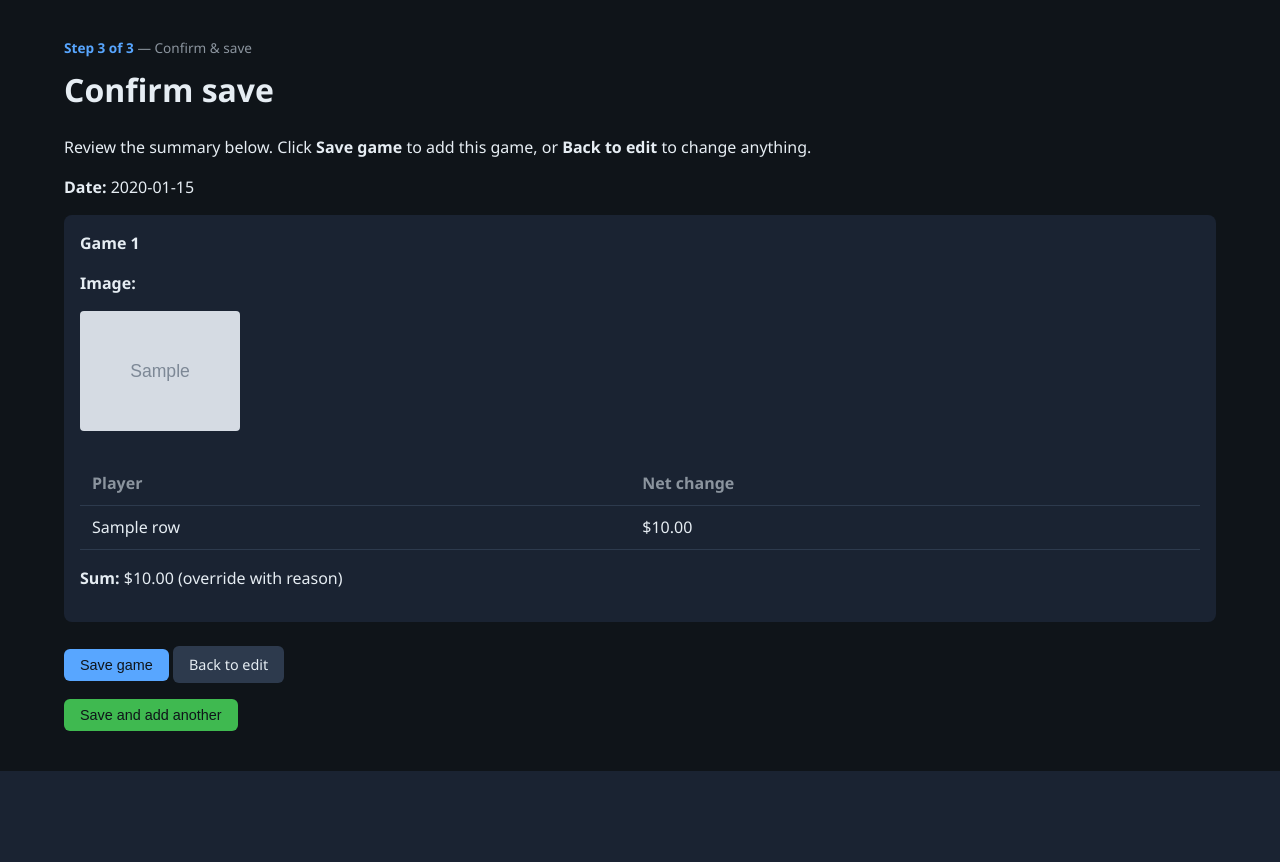
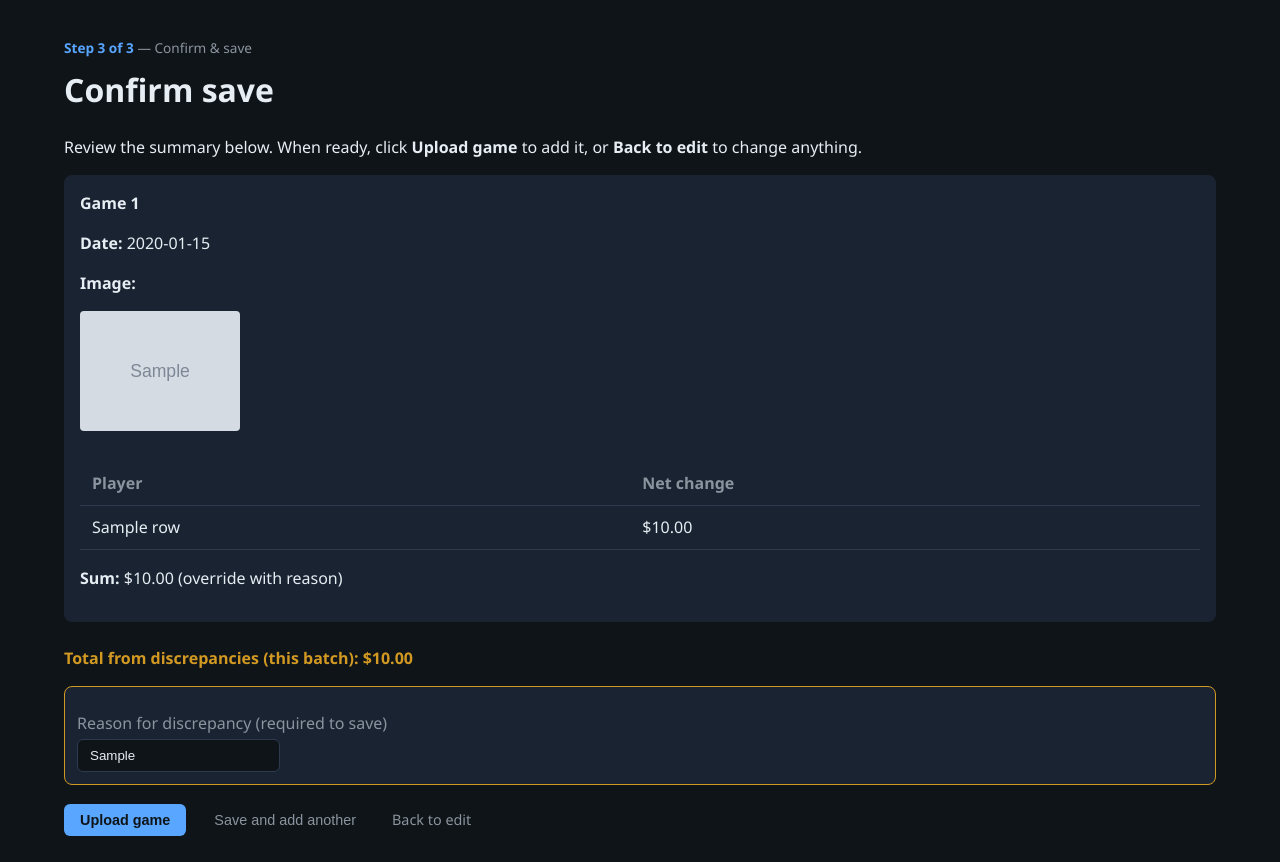
Before and after one commit to ttsay10000/poker-tracker, a FastAPI app: template templates/game_confirm.html in a window 1280 px wide. Shown: the part 49-911 px from the top of the page. Before the commit the page ends 820 px from the top, so only its background shows below. Run offline with FastAPI, Linux system fonts and the light colour scheme; the template is opened without the code that fills it: most values are stand-ins (such as "Sample title", 1, 10 or a date in 2020); grey boxes marked "Sample" are stand-in pictures.

Commit message:
Allow upload with discrepancy, total discrepancy display, one master Upload button, UI cleanup
- Allow proceeding to confirm and save when game has discrepancy; collect reason on confirm page
- Remove blocking validation for balance and net vs buyin/cashout so discrepancy is allowed
- Show total discrepancy under games list and on review/confirm (this batch)
- Single master form on confirm: one Upload game button; Save and add another + Back to edit as links
- Add server-side require reason when saving unbalanced games; show confirm_error if missing
- Review page: optional force-save block, Refresh player list as link, action-row layout
- Confirm/New/List: primary button + link-style secondary (btn-link, action-row)
- Games list: Back to Dashboard as link; pass sum_net and total_discrepancy

Co-authored-by: Cursor <cursoragent@cursor.com>

```diff
--- a/static/app.js
+++ b/static/app.js
@@ -38,6 +38,9 @@
         if (continueBtn && continueBtn.textContent.indexOf('Continue to Confirm') !== -1) {
           continueBtn.addEventListener('click', function (e) {
             e.preventDefault();
+            // Clear any previous validation message
+            var validationMsg = document.getElementById('review-validation-message');
+            if (validationMsg) validationMsg.remove();
             if (reviewForm.checkValidity()) {
               showLoading('Continuing to confirm…');
               reviewForm.submit();
@@ -45,9 +48,18 @@
               reviewForm.reportValidity();
               var firstInvalid = reviewForm.querySelector(':invalid');
               if (firstInvalid) {
-                firstInvalid.scrollIntoView({ behavior: 'smooth', block: 'nearest' });
+                firstInvalid.scrollIntoView({ behavior: 'smooth', block: 'center' });
                 firstInvalid.focus();
               }
+              // Show a visible message so user knows why the button didn't submit
+              var msg = document.createElement('p');
+              msg.id = 'review-validation-message';
+              msg.setAttribute('role', 'alert');
+              msg.className = 'error';
+              msg.style.marginTop = '1rem';
+              msg.style.marginBottom = '0';
+              msg.textContent = 'Please fix the highlighted field(s) above: assign a player to every row and fill any required fields, then try again.';
+              continueBtn.closest('div').appendChild(msg);
             }
           });
         }
@@ -56,13 +68,20 @@
     var confirmForm = document.getElementById('confirm-form');
     if (confirmForm) {
       confirmForm.addEventListener('submit', function () {
-        showLoading('Saving game…');
+        showLoading('Uploading game…');
       });
     }
-    var saveAddAnother = document.getElementById('save-add-another');
-    if (saveAddAnother) {
-      saveAddAnother.addEventListener('submit', function () {
-        showLoading('Saving game…');
+    // "Save and add another" submits the same form with add_another=1 (one master form, one reason field)
+    var saveAddAnotherBtn = document.getElementById('save-add-another-btn');
+    if (saveAddAnotherBtn && confirmForm) {
+      saveAddAnotherBtn.addEventListener('click', function () {
+        if (!confirmForm.checkValidity()) {
+          confirmForm.reportValidity();
+          return;
+        }
+        confirmForm.action = confirmForm.action.replace(/\?.*$/, '') + '?add_another=1';
+        showLoading('Uploading game…');
+        confirmForm.submit();
       });
     }
   }
--- a/static/style.css
+++ b/static/style.css
@@ -79,11 +79,16 @@ h1, h2 { margin-top: 0; }
 
 /* Buttons */
 .btn { display: inline-block; padding: 0.5rem 1rem; border-radius: 6px; text-decoration: none; font-size: 0.9rem; cursor: pointer; border: none; }
-.btn-primary { background: var(--accent); color: var(--bg); }
+.btn-primary { background: var(--accent); color: var(--bg); font-weight: 600; }
 .btn-secondary { background: var(--border); color: var(--text); }
 .btn-success { background: var(--success); color: var(--bg); }
 .btn-danger { background: var(--danger); color: #fff; }
 .btn-small { padding: 0.35rem 0.75rem; font-size: 0.85rem; }
+.btn-link { background: none; color: var(--muted); padding: 0.5rem 0.75rem; }
+.btn-link:hover { color: var(--accent); }
+/* Action row: one primary + secondary actions with consistent spacing */
+.action-row { display: flex; flex-wrap: wrap; align-items: center; gap: 0.75rem; margin-top: 1rem; }
+.action-row .btn-primary { margin-right: 0.25rem; }
 
 /* Tables */
 table { width: 100%; border-collapse: collapse; margin: 1rem 0; }
--- a/templates/game_confirm.html
+++ b/templates/game_confirm.html
@@ -4,17 +4,20 @@
 <p class="add-game-step"><strong>Step 3 of 3</strong> — Confirm & save</p>
 <h1>Confirm save</h1>
 {% if parsed.games and parsed.games|length > 1 %}
-<p class="muted" style="margin-bottom:0.75rem;">Review the {{ parsed.games|length }} games below. Click <strong>Save all games</strong> to add them, or <strong>Back to edit</strong> to change anything.</p>
+<p class="muted" style="margin-bottom:0.75rem;">Review the {{ parsed.games|length }} games below. When ready, click <strong>Upload games</strong> to add them, or <strong>Back to edit</strong> to change anything.</p>
 {% else %}
-<p class="muted" style="margin-bottom:0.75rem;">Review the summary below. Click <strong>Save game</strong> to add this game, or <strong>Back to edit</strong> to change anything.</p>
+<p class="muted" style="margin-bottom:0.75rem;">Review the summary below. When ready, click <strong>Upload game</strong> to add it, or <strong>Back to edit</strong> to change anything.</p>
+{% endif %}
+{% if confirm_error %}
+<p class="error" role="alert" style="margin-bottom:1rem;">{{ confirm_error }}</p>
 {% endif %}
 
 {% if parsed.games %}
 {# ----- Multi-game confirm ----- #}
-<p><strong>Date:</strong> {{ parsed.played_at.strftime('%Y-%m-%d') if parsed.played_at else '—' }}</p>
 {% for game in parsed.games %}
 <div class="confirm-block" style="margin-bottom:1.5rem;">
   <h2 style="font-size:1rem;">Game {{ loop.index }}</h2>
+  <p><strong>Date:</strong> {{ game.played_at.strftime('%Y-%m-%d') if game.played_at else '—' }}</p>
   {% if game.source_image_path_or_url %}
   <p><strong>Image{% if (game.source_image_path_or_url or '').split(',') | length > 1 %}s{% endif %}:</strong></p>
   {% for img_url in (game.source_image_path_or_url or '').split(',') %}
@@ -41,15 +44,27 @@
   <p><strong>Sum:</strong> {{ "${:,.2f}".format(game.sum_net) }} {% if game.balanced %}✅ Balanced{% else %}(override with reason){% endif %}</p>
 </div>
 {% endfor %}
+{% set ns = namespace(total=0) %}
+{% for g in parsed.games %}
+{% if not g.balanced %}
+{% set ns.total = ns.total + g.sum_net %}
+{% endif %}
+{% endfor %}
+{% if ns.total != 0 %}
+<p class="discrepancy-total" style="margin-bottom:1rem; font-weight:600; color:var(--warning, #e0a000);">Total from discrepancies (this batch): {{ "${:,.2f}".format(ns.total) }}</p>
+{% endif %}
 {% set any_unbalanced = (parsed.games | rejectattr('balanced') | list | length) > 0 %}
 <form method="post" action="/games/save" id="confirm-form">
-  <input type="hidden" name="played_at" value="{{ parsed.played_at.strftime('%Y-%m-%d') if parsed.played_at else '' }}">
   {% if any_unbalanced %}
   <input type="hidden" name="force_save" value="1">
-  <input type="hidden" name="force_reason" value="{{ parsed.games[0].force_reason or '' }}">
+  <div class="force-reason-block" style="margin-bottom:1rem; padding:0.75rem; background:var(--card); border:1px solid var(--warning); border-radius:8px;">
+    <label for="force_reason_confirm">Reason for discrepancy (required to save)</label>
+    <input type="text" id="force_reason_confirm" name="force_reason" value="{{ parsed.games[0].force_reason or '' }}" placeholder="e.g. Rounding / rake" required>
+  </div>
   {% endif %}
   {% for game in parsed.games %}
   {% set g_idx = loop.index0 %}
+  <input type="hidden" name="games[{{ g_idx }}][played_at]" value="{{ game.played_at.strftime('%Y-%m-%d') if game.played_at else '' }}">
   <input type="hidden" name="games[{{ g_idx }}][source_image_path_or_url]" value="{{ game.source_image_path_or_url or '' }}">
   {% for r in game.rows %}
   {% if r.player_id and r.net_change is not none %}
@@ -62,35 +77,14 @@
   {% endif %}
   {% endfor %}
   {% endfor %}
-  <button type="submit" class="btn btn-primary">{% if parsed.games|length > 1 %}Save all games{% else %}Save game{% endif %}</button>
-  <a href="/games/new" class="btn btn-secondary">Back to edit</a>
+  <div class="action-row confirm-actions">
+    <button type="submit" class="btn btn-primary btn-upload-master">{% if parsed.games|length > 1 %}Upload games{% else %}Upload game{% endif %}</button>
+    {% if parsed.games|length == 1 %}
+    <button type="button" class="btn btn-link" id="save-add-another-btn">Save and add another</button>
+    {% endif %}
+    <a href="/games/new" class="btn btn-link">Back to edit</a>
+  </div>
 </form>
-{% if parsed.games|length == 1 %}
-<p style="margin-top:1rem;">
-  <form method="post" action="/games/save?add_another=1" style="display:inline;" id="save-add-another">
-    <input type="hidden" name="played_at" value="{{ parsed.played_at.strftime('%Y-%m-%d') if parsed.played_at else '' }}">
-    {% for game in parsed.games %}
-    {% set g_idx = loop.index0 %}
-    <input type="hidden" name="games[{{ g_idx }}][source_image_path_or_url]" value="{{ game.source_image_path_or_url or '' }}">
-    {% for r in game.rows %}
-    {% if r.player_id and r.net_change is not none %}
-    <input type="hidden" name="games[{{ g_idx }}][rows][{{ loop.index0 }}][player_id]" value="{{ r.player_id }}">
-    <input type="hidden" name="games[{{ g_idx }}][rows][{{ loop.index0 }}][raw_name]" value="{{ r.raw_name or '' }}">
-    <input type="hidden" name="games[{{ g_idx }}][rows][{{ loop.index0 }}][buyin]" value="{{ r.buyin or '' }}">
-    <input type="hidden" name="games[{{ g_idx }}][rows][{{ loop.index0 }}][cashout]" value="{{ r.cashout or '' }}">
-    <input type="hidden" name="games[{{ g_idx }}][rows][{{ loop.index0 }}][final_stack]" value="{{ r.final_stack or '' }}">
-    <input type="hidden" name="games[{{ g_idx }}][rows][{{ loop.index0 }}][net_change]" value="{{ r.net_change }}">
-    {% endif %}
-    {% endfor %}
-    {% endfor %}
-    {% if any_unbalanced %}
-    <input type="hidden" name="force_save" value="1">
-    <input type="hidden" name="force_reason" value="{{ parsed.games[0].force_reason or '' }}">
-    {% endif %}
-    <button type="submit" class="btn btn-success">Save and add another</button>
-  </form>
-</p>
-{% endif %}
 {% else %}
 {# ----- Single-game confirm (legacy / edit flow) ----- #}
 <div class="confirm-block">
@@ -112,13 +106,19 @@
   </table>
   <p><strong>Sum:</strong> {{ "${:,.2f}".format(parsed.sum_net) }} {% if parsed.balanced %}✅ Balanced{% else %}(override with reason){% endif %}</p>
 </div>
+{% if not parsed.balanced %}
+<p class="discrepancy-total" style="margin-bottom:1rem; font-weight:600; color:var(--warning, #e0a000);">Total from discrepancies (this batch): {{ "${:,.2f}".format(parsed.sum_net) }}</p>
+{% endif %}
 
 <form method="post" action="/games/save" id="confirm-form">
   <input type="hidden" name="played_at" value="{{ parsed.played_at.strftime('%Y-%m-%d') if parsed.played_at else '' }}">
   <input type="hidden" name="source_image_path_or_url" value="{{ parsed.source_image_path_or_url or '' }}">
   {% if not parsed.balanced %}
   <input type="hidden" name="force_save" value="1">
-  <input type="hidden" name="force_reason" value="{{ parsed.force_reason or '' }}">
+  <div class="force-reason-block" style="margin-bottom:1rem; padding:0.75rem; background:var(--card); border:1px solid var(--warning); border-radius:8px;">
+    <label for="force_reason_single">Reason for discrepancy (required to save)</label>
+    <input type="text" id="force_reason_single" name="force_reason" value="{{ parsed.force_reason or '' }}" placeholder="e.g. Rounding / rake" required>
+  </div>
   {% endif %}
   {% for r in parsed.rows %}
   {% if r.player_id and r.net_change is not none %}
@@ -130,29 +130,11 @@
   <input type="hidden" name="rows[{{ loop.index0 }}][net_change]" value="{{ r.net_change }}">
   {% endif %}
   {% endfor %}
-  <button type="submit" class="btn btn-primary">Save game</button>
-  <a href="/games/new" class="btn btn-secondary">Back to edit</a>
+  <div class="action-row confirm-actions">
+    <button type="submit" class="btn btn-primary btn-upload-master">Upload game</button>
+    <button type="button" class="btn btn-link" id="save-add-another-btn">Save and add another</button>
+    <a href="/games/new" class="btn btn-link">Back to edit</a>
+  </div>
 </form>
-<p style="margin-top:1rem;">
-  <form method="post" action="/games/save?add_another=1" style="display:inline;" id="save-add-another">
-    <input type="hidden" name="played_at" value="{{ parsed.played_at.strftime('%Y-%m-%d') if parsed.played_at else '' }}">
-    <input type="hidden" name="source_image_path_or_url" value="{{ parsed.source_image_path_or_url or '' }}">
-    {% if not parsed.balanced %}
-    <input type="hidden" name="force_save" value="1">
-    <input type="hidden" name="force_reason" value="{{ parsed.force_reason or '' }}">
-    {% endif %}
-    {% for r in parsed.rows %}
-    {% if r.player_id and r.net_change is not none %}
-    <input type="hidden" name="rows[{{ loop.index0 }}][player_id]" value="{{ r.player_id }}">
-    <input type="hidden" name="rows[{{ loop.index0 }}][raw_name]" value="{{ r.raw_name or '' }}">
-    <input type="hidden" name="rows[{{ loop.index0 }}][buyin]" value="{{ r.buyin or '' }}">
-    <input type="hidden" name="rows[{{ loop.index0 }}][cashout]" value="{{ r.cashout or '' }}">
-    <input type="hidden" name="rows[{{ loop.index0 }}][final_stack]" value="{{ r.final_stack or '' }}">
-    <input type="hidden" name="rows[{{ loop.index0 }}][net_change]" value="{{ r.net_change }}">
-    {% endif %}
-    {% endfor %}
-    <button type="submit" class="btn btn-success">Save and add another</button>
-  </form>
-</p>
 {% endif %}
 {% endblock %}
--- a/templates/game_new.html
+++ b/templates/game_new.html
@@ -27,10 +27,10 @@
     </label>
   </fieldset>
 
-  <div style="margin-top:1rem;">
+  <div class="action-row">
     <button type="submit" class="btn btn-primary">Continue to review</button>
-    <span class="muted" style="margin-left:0.5rem; font-size:0.85rem;">(upload + AI may take a moment)</span>
-    <a href="/dashboard" class="btn btn-secondary">Cancel</a>
+    <span class="muted" style="font-size:0.85rem;">(upload + AI may take a moment)</span>
+    <a href="/dashboard" class="btn btn-link">Cancel</a>
   </div>
 </form>
 {% endblock %}
```
Also changed, not shown: extract_game.py (+10 -4 lines), game_forms.py (+10 -12 lines), routers/games.py (+55 -4 lines), templates/game_list.html (+6 -1 lines), templates/game_review.html (+22 -6 lines).
